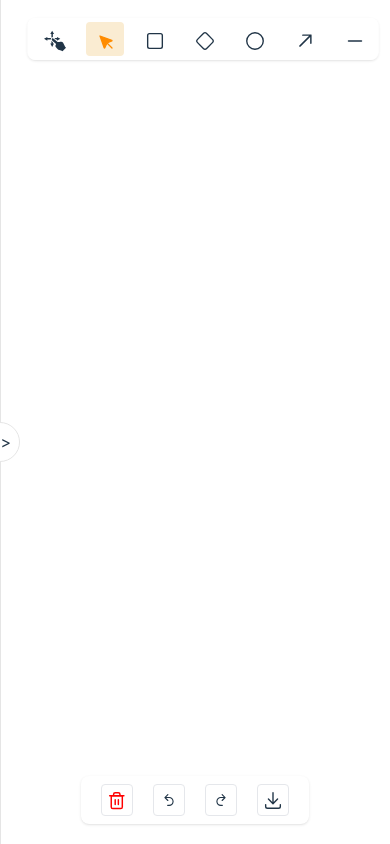
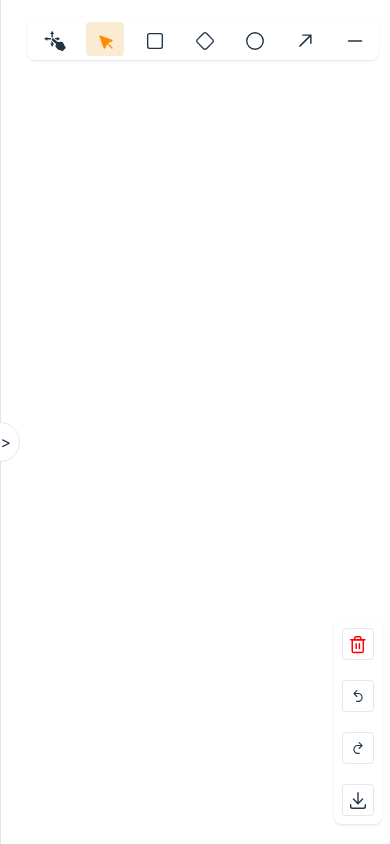
Before and after one commit to dawkaka/drawapp, a React (Vite) app: page / in a window 390 px wide. Built offline with nearby package versions, Linux system fonts and the light colour scheme.

Commit message:
downlaod

```diff
--- a/src/components/side.tsx
+++ b/src/components/side.tsx
@@ -92,7 +92,7 @@ export default function Side() {
                     </div>
                 </div>
 
-                <div className="flex shadow bg-white rounded-lg md:rounded fixed left-1/2 translate-x-[-50%] md:absolute bottom-5 px-5 py-2 gap-5 z-11">
+                <div className="flex flex-col px-2 shadow bg-white rounded-lg md:rounded fixed right-2 md:right-auto md:flex-row md:absolute bottom-5 md:px-5 py-2 gap-5 md:z-11">
                     <button className="w-fit p-1 rounded hover:bg-[#faecd2] border" onClick={() => setModal(true)}>
                         <svg width="22" height="22" viewBox="0 0 15 15" fill="red" xmlns="http://www.w3.org/2000/svg">
                             <path fillRule="evenodd" clipRule="evenodd" d="M2 4.656a.5.5 0 01.5-.5h9.7a.5.5 0 010 1H2.5a.5.5 0 01-.5-.5z"></path>
```
